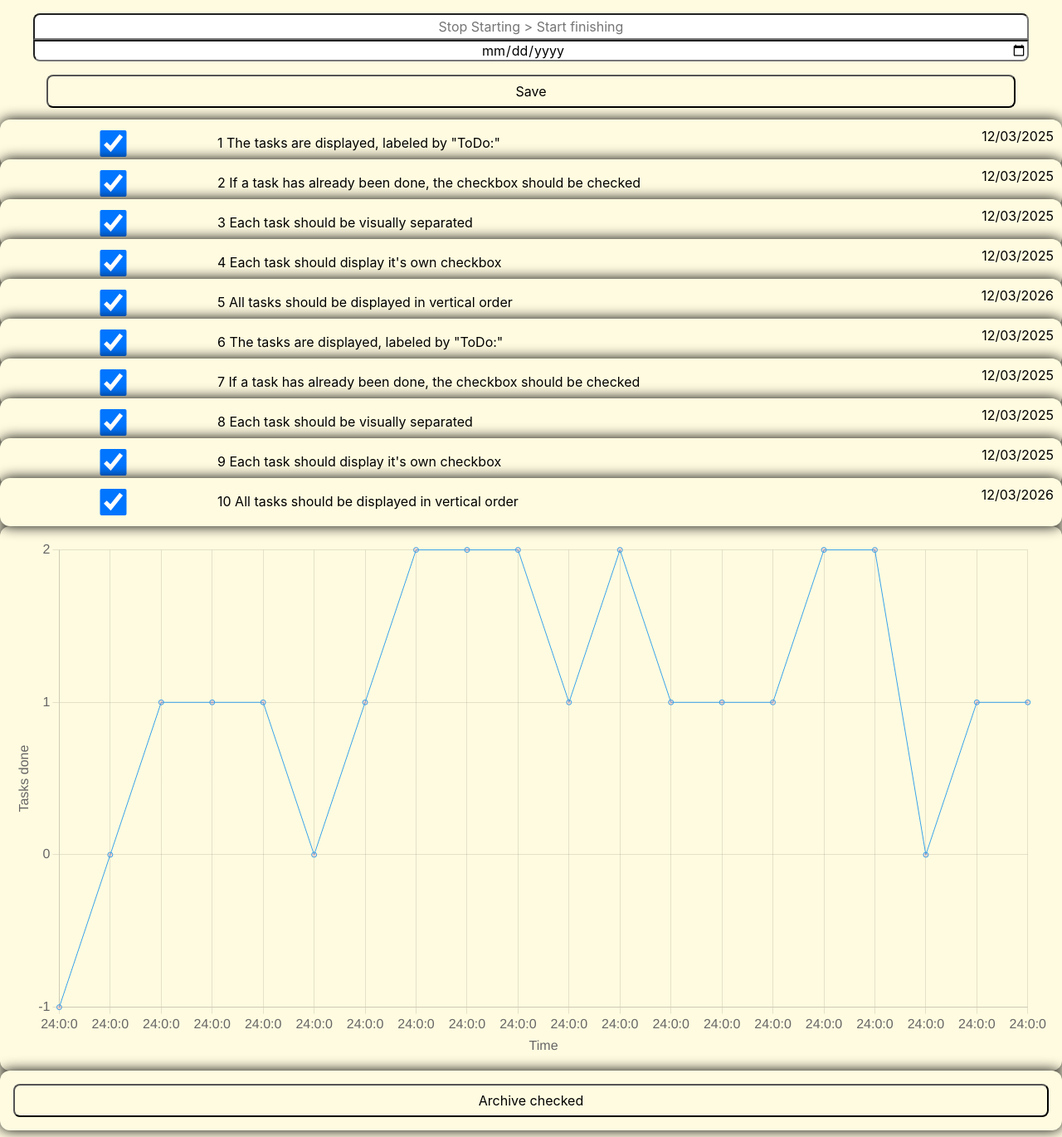
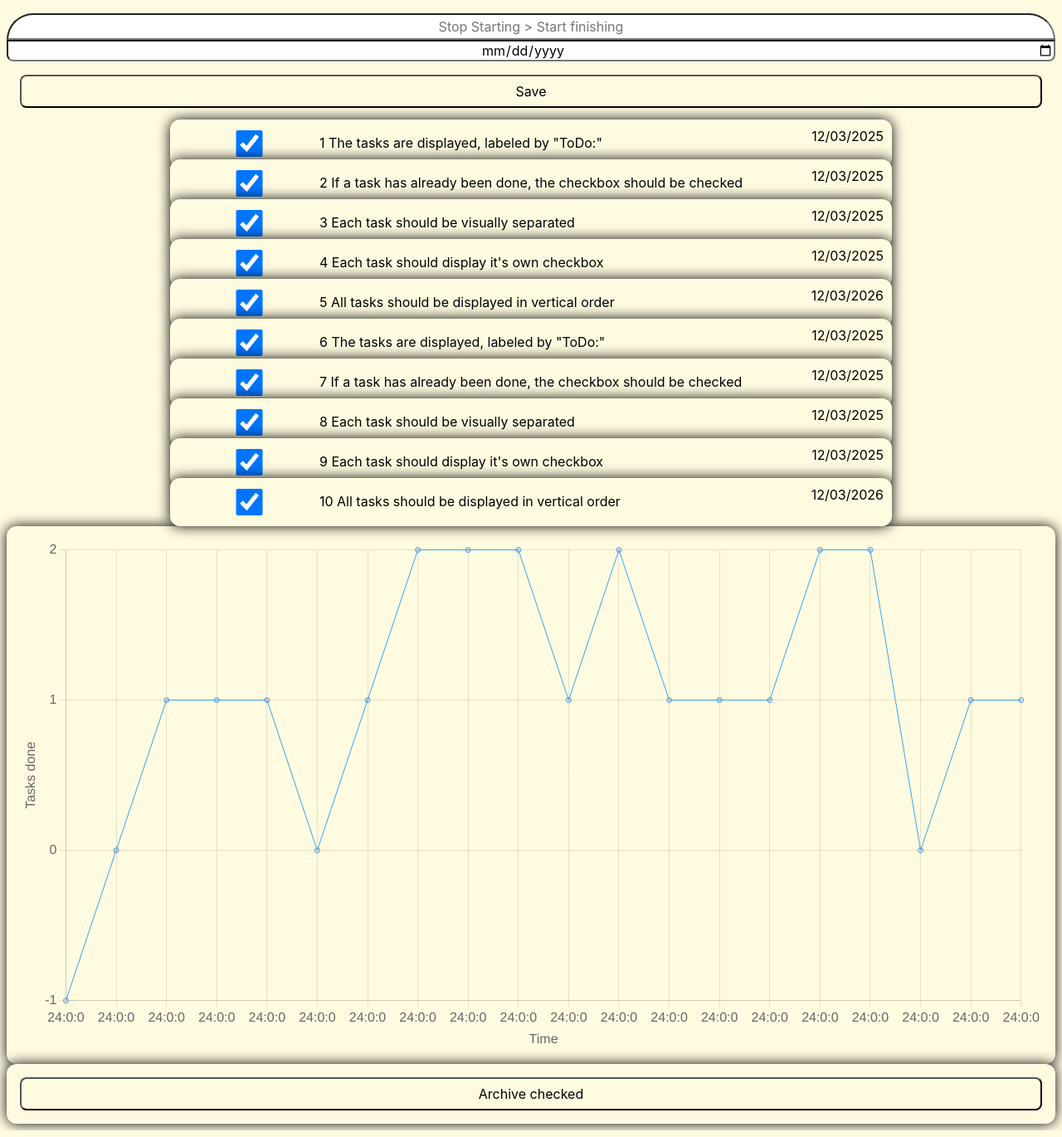
Before and after one commit to HishamAlmannai/capstone-project, a Next.js app: page / in a window 1280 px wide. Shown: the whole page at 83% size. Built offline with nearby package versions, Linux system fonts and the light colour scheme.

Commit message:
Edit design

```diff
--- a/pages/index.js
+++ b/pages/index.js
@@ -18,7 +18,7 @@ export default function Home() {
 		<main>
 			<h1 hidden>ToNotDo</h1>
 			<h2 hidden>Create</h2>
-			<Form editMode={false} />
+			<Form editMode={false} className="header" />
 			<h2 hidden>ToDo</h2>
 			<TaskList />
 			<article>
--- a/src/components/Form/Form.js
+++ b/src/components/Form/Form.js
@@ -3,7 +3,7 @@ import { StyledDate, StyledInput } from '../../../styles/Input.styled';
 import useStore from '../../services/useStore';
 import Button from '../Button/Button';
 
-export default function Form({ editMode, exitEditMode, id, handleSubmit }) {
+export default function Form({ editMode, exitEditMode, id, handleSubmit, className }) {
 	const [inputValue, setInputValue] = useState('');
 	const [dueDateValue, setDueDateValue] = useState('');
 	const addTask = useStore(state => state.addTask);
@@ -51,6 +51,7 @@ export default function Form({ editMode, exitEditMode, id, handleSubmit }) {
 				minLength="2"
 				maxLength="200"
 				pattern=".*\S+.*"
+				className={className ? className : ''}
 				name="input"
 				placeholder="Stop Starting > Start finishing"
 				value={inputValue}
--- a/styles/GlobalStyle.js
+++ b/styles/GlobalStyle.js
@@ -34,12 +34,16 @@ const GlobalStyle = createGlobalStyle`
   form {
     display: flex;
     flex-direction: column;
-    width: 95%;
+    width: 100%;
     margin: 0.5rem
   }
 
   input {
     font-size: 1rem;
+  }
+
+  input.header {
+    border-radius: 2rem 2rem 0 0;
   }
 
   button {
@@ -56,7 +60,7 @@ const GlobalStyle = createGlobalStyle`
     border-radius: 0.75rem ;
     box-shadow: 0 0 1rem 0 #000;
     background-color: rgb(255, 251, 224);
-    width: 100vw
+    width: 100%
   }
 
   article.accordion {
@@ -72,7 +76,7 @@ const GlobalStyle = createGlobalStyle`
     display: flex;
     flex-wrap: wrap;
     align-items: center;
-    justify-content: space-between
+    justify-content: space-around;
   }
 
   span.task {
@@ -100,9 +104,6 @@ const GlobalStyle = createGlobalStyle`
   input::placeholder{
    text-align: center;
 }
-
-
-
 `;
 
 export default GlobalStyle;
```
